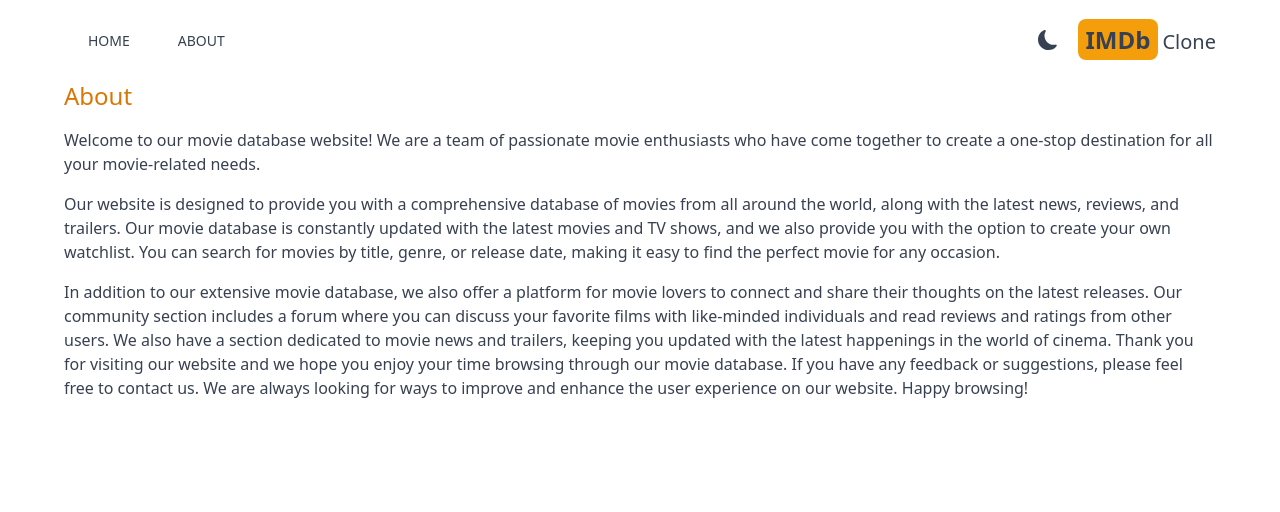
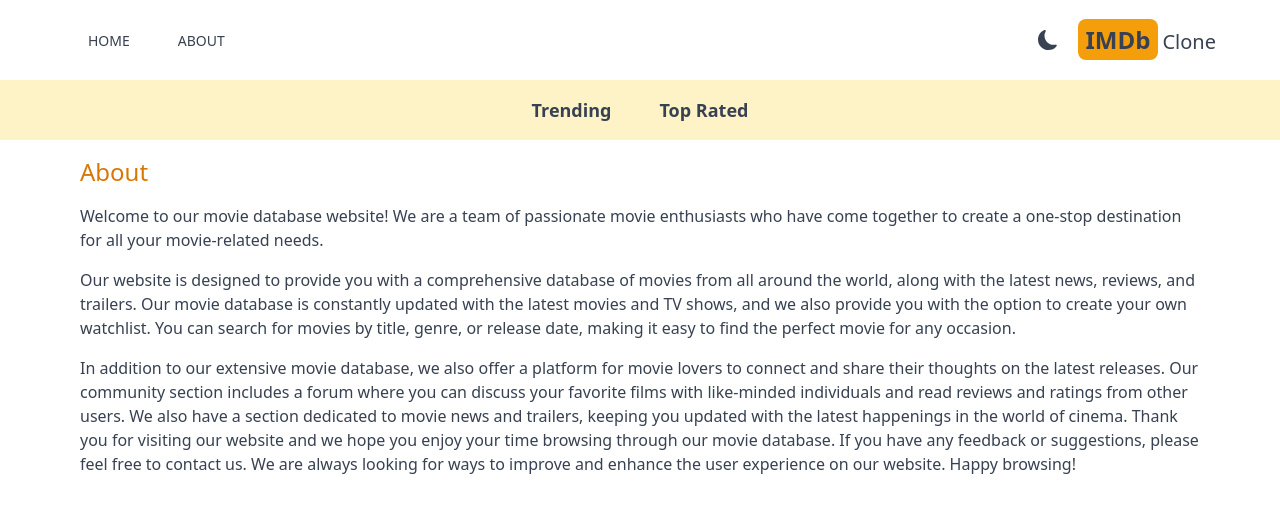
Before and after one commit to Alkthaes/imdb, a Next.js app: page /about in a window 1280 px wide. Shown: the top 512 px of the page. Built offline with nearby package versions, Linux system fonts and the light colour scheme.

Commit message:
add navbar

```diff
--- a/src/app/about/page.jsx
+++ b/src/app/about/page.jsx
@@ -2,7 +2,7 @@
 
 function About() {
   return (
-    <div className='max-w-6xl mx-auto space-y-4'>
+    <div className='max-w-6xl mx-auto space-y-4 p-4'>
       <h1 className='text-2xl font-medium text-amber-600'>About</h1>
       <p>
         Welcome to our movie database website! We are a team of passionate movie
--- /dev/null
+++ b/src/app/components/NavBar.jsx
@@ -0,0 +1,11 @@
+import React from 'react';
+import NavBarItem from './NavBarItem';
+
+export default function NavBar() {
+  return (
+    <div className='flex justify-center dark:bg-gray-600 bg-amber-100 lg:text-lg p-4'>
+      <NavBarItem title='Trending' param='fetchTrending' />
+      <NavBarItem title='Top Rated' param='fetchTopRated' />
+    </div>
+  );
+}
--- /dev/null
+++ b/src/app/components/NavBarItem.jsx
@@ -0,0 +1,24 @@
+'use client';
+import Link from 'next/link';
+import React from 'react';
+import { useSearchParams } from 'next/navigation';
+
+export default function NavBarItem({ title, param }) {
+  const searchParams = useSearchParams();
+  const genre = searchParams.get('genre');
+
+  return (
+    <div>
+      <Link
+        className={`m-4 hover:text-amber-600 font-semibold p-2 ${
+          genre &&
+          genre === param &&
+          'underline underline-offset-8 decoration-4 decoration-amber-500 rounded-lg'
+        }`}
+        href={`/?genre=${param}`}
+      >
+        {title}
+      </Link>
+    </div>
+  );
+}
--- a/src/app/layout.jsx
+++ b/src/app/layout.jsx
@@ -1,4 +1,5 @@
 import Header from './components/Header';
+import NavBar from './components/NavBar';
 import './globals.css';
 import Providers from './Providers';
 
@@ -16,6 +17,7 @@
           <Header />
 
           {/* Navbar */}
+          <NavBar />
 
           {/* Searchbar */}
 
```
